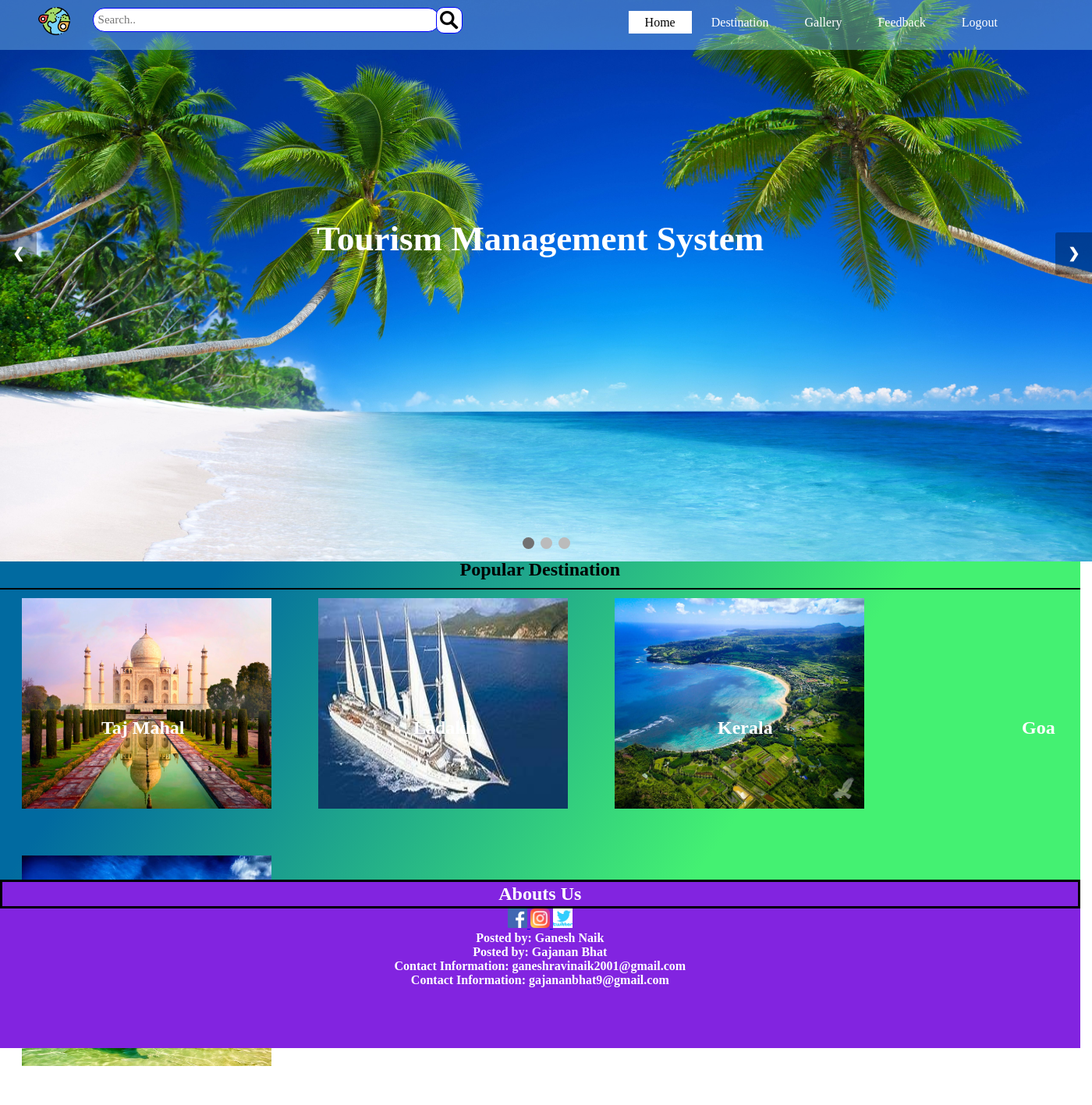
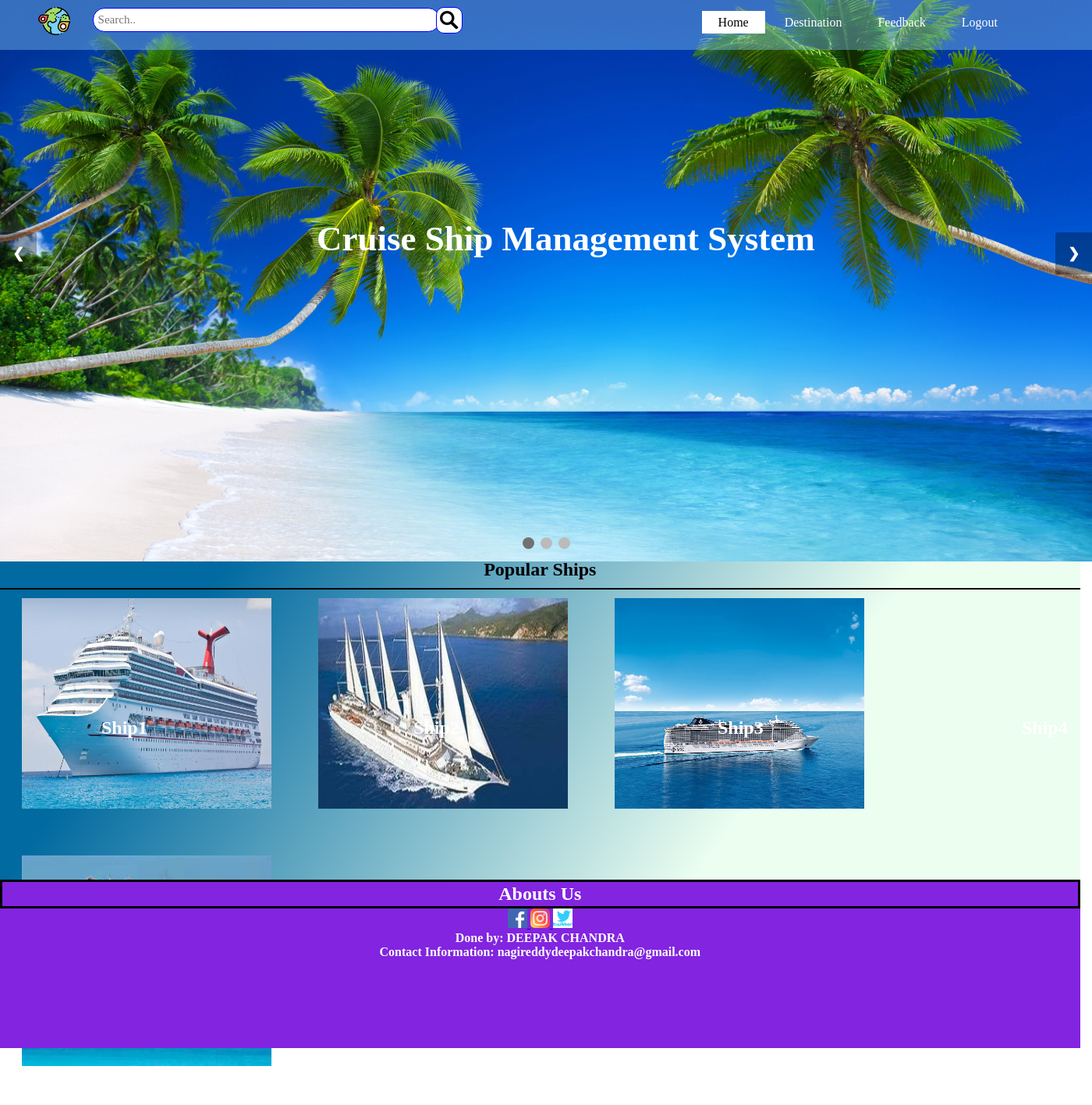
Before and after one commit to Deepakk200/ctour, a PHP site: page /mainPage.html in a window 1400 px wide. Shown: the whole page at 78% size. Run offline with PHP 8.4, Linux system fonts and the light colour scheme.

Commit message:
chore: Update background color and remove unused code
- Update background color in admin.css to #f5f5f5
- Remove unused code in feedback.html and gallery.html
- Update background color gradient in style.css
- Update heading text in destination.html

```diff
--- a/css/admin.css
+++ b/css/admin.css
@@ -1,5 +1,5 @@
 body{
-	background-color: #00cc66;
+	background-color: #f5f5f5;
 	background-size: 100% 100%;
 	background-attachment: fixed;
 	background-repeat: no-repeat;
--- a/css/style.css
+++ b/css/style.css
@@ -183,7 +183,7 @@ ul li{
   font-size: 18px;
   transition: 0.6s ease;
   border-radius: 0 3px 3px 0;
-  user-select: none;
+  /* user-select: none; */
   background-color: rgba(0,0,0,0.3);
 }
 
@@ -225,8 +225,8 @@ ul li{
   animation-duration: 1.5s;
 }
 .contain{
-  background: rgb(68,241,114);
-  background: linear-gradient(305deg, rgba(68,241,114,1) 30%, rgba(1,106,160,1) 82%);
+  background: rgb(234, 255, 240);
+  background: linear-gradient(305deg, rgb(235, 254, 240) 30%, rgba(1,106,160,1) 82%);
   width: 98.9vw;
   height: 56vh;
   margin: -138px 0px;
--- a/feedback.html
+++ b/feedback.html
@@ -21,7 +21,7 @@
 	      <ul class="list2">
 	        <li><a href="mainPage.html">Home</a></li>
 	        <li><a id="long" href="destination.html">Destination</a></li>
-	        <li><a href="gallery.html">Gallery</a></li>
+	        <!-- <li><a href="gallery.html">Gallery</a></li> -->
 	        <li class="active-menu"><a href="feedback.html">Feedback</a></li>
 			<li><a href="index.html">Logout</a></li>
 	      </ul>
--- a/gallery.html
+++ b/gallery.html
@@ -21,7 +21,7 @@
           <ul class="list2">
             <li><a href="mainPage.html">Home</a></li>
             <li><a id="long" href="destination.html">Destination</a></li>
-            <li class="active-menu"><a href="gallery.html">Gallery</a></li>
+            <!-- <li class="active-menu"><a href="gallery.html">Gallery</a></li> -->
 			<li><a href="feedback.html">Feedback</a></li>
 			<li><a href="index.html">Logout</a></li>
           </ul>
--- a/mainPage.html
+++ b/mainPage.html
@@ -7,7 +7,7 @@
       .signup-op a{
         text-decoration: none;
         border: 2px solid #000;
-        background-color: rgba(68,241,154,1);
+        background-color: rgb(239, 245, 242);
         padding: 8px 20px;
         color: black;
         transition: 0.8s ease;
@@ -47,7 +47,7 @@
               <ul class="list2">
                 <li class="active-menu"><a href="mainPage.html">Home</a></li>
                 <li><a id="long" href="destination.html">Destination</a></li>
-                <li><a href="gallery.html">Gallery</a></li>
+                <!-- <li><a href="gallery.html">Gallery</a></li> -->
                 <li><a href="feedback.html">Feedback</a></li>
                 <li><a href="index.html">Logout</a></li>
               </ul>
@@ -65,7 +65,7 @@
       <span class="dot" onclick="currentSlide(3)"></span>
     </div>
     <div class="title">
-      <h1>Tourism Management System</h1>
+      <h1>Cruise Ship Management System</h1>
       <!-- <div style="margin: 0px 35%;" class="signup-op">
         <a href="signup.html">SignUp</a>
         <a href="signin.html">SignIn</a>
@@ -73,14 +73,14 @@
     </div>
     <div class="contain">
       <div class="heading">
-        <h2>Popular Destination</h2>
+        <h2>Popular Ships</h2>
       </div>
       <div class="box">
         <div class="imgBox">
           <img src="images//destination//tajmahal1.jpg" alt="Taj Mahal Image" style="width: auto;height: 270px;">
         </div>
         <div class="name-text left1">
-          <h2>Taj Mahal</h2>
+          <h2>Ship1</h2>
           <a href="destination.html" class="btn">Visit</a>
         </div>
       </div>
@@ -89,7 +89,7 @@
           <img src="images//destination//ladakh1.jpg" alt="Taj Mahal Image" style="width: auto;height: 270px;">
         </div>
         <div class="name-text left2">
-          <h2>Ladakh</h2>
+          <h2>Ship2</h2>
           <a href="destination.html" class="btn">Visit</a>
         </div>
       </div>
@@ -98,7 +98,7 @@
           <img src="images//destination//kerala1.jpg" alt="Taj Mahal Image" style="width: auto;height: 270px;">
         </div>
         <div class="name-text left3">
-          <h2>Kerala</h2>
+          <h2>Ship3</h2>
           <a href="destination.html" class="btn">Visit</a>
         </div>
       </div>
@@ -107,7 +107,7 @@
           <img src="images//destination//goa1.jpg" alt="Taj Mahal Image" style="width: auto;height: 270px;">
         </div>
         <div class="name-text left4">
-          <h2>Goa</h2>
+          <h2>Ship4</h2>
           <a href="destination.html" class="btn">Visit</a>
         </div>
       </div>
@@ -118,13 +118,13 @@
     <div class="about">
       <h2>Abouts Us</h2>
        <footer>
-          <a href="https://www.facebook.com/"> <img src="images//logo//facebook.png" height="25px" width="25px"> </a>
-          <a href="https://www.instagram.com/"> <img src="images//logo//instagram.png" height="25px" width="25px"> </a>
-          <a href="https://twitter.com/"> <img src="images//logo//twitter.png" height="25px" width="25px"> </a>
-          <p> <b> Posted by: Ganesh Naik<br>
-          Posted by: Gajanan Bhat<br>
-          Contact Information: ganeshravinaik2001@gmail.com<br>
-          Contact Information: gajananbhat9@gmail.com</b></p>
+          <a href="#"> <img src="images//logo//facebook.png" height="25px" width="25px"> </a>
+          <a href="#"> <img src="images//logo//instagram.png" height="25px" width="25px"> </a>
+          <a href="#"> <img src="images//logo//twitter.png" height="25px" width="25px"> </a>
+          <p> <b> Done by: DEEPAK CHANDRA<br>
+
+          Contact Information: nagireddydeepakchandra@gmail.com<br>
+          </b></p>
        </footer>
     </div>
 
```
Also changed, not shown: destination.html (+12 -12 lines), images/background/eiffel1.jpg, images/destination/goa1.jpg, images/destination/hampi1.jpg, images/destination/india_gate1.jpg, images/destination/kerala1.jpg, images/destination/mysore1.jpg, images/destination/rajasthan1.jpg, images/destination/tajmahal1.jpg.
